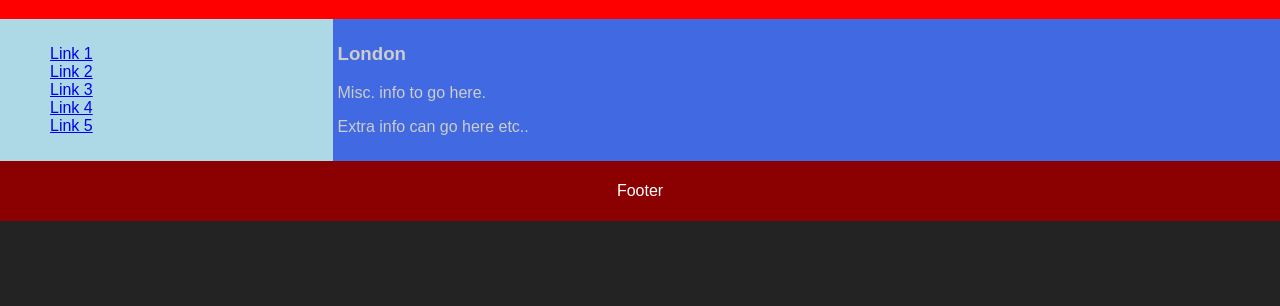
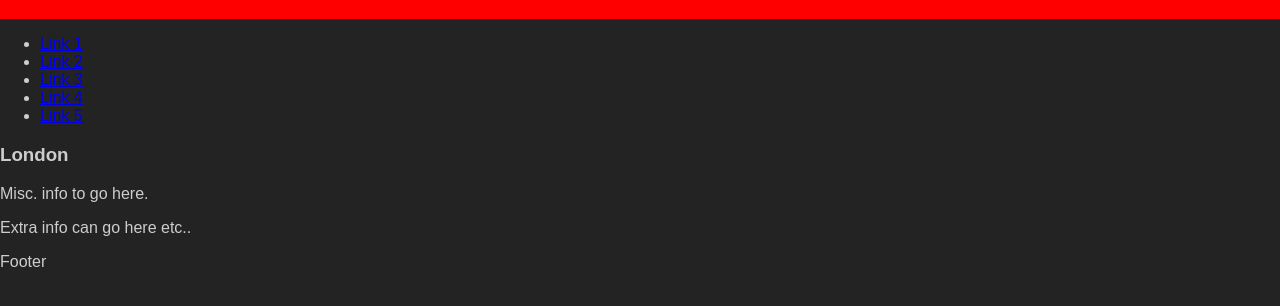
Before and after one commit to maxistu/Music-and-Audio, a plain HTML site: page index.html in a window 1280 px wide. Shown: the part 118-424 px from the top of the page. Drawn offline with Linux system fonts and the light colour scheme.

Commit message:
Update index.html

```diff
--- a/index.html
+++ b/index.html
@@ -22,50 +22,6 @@ header {
   color: white;
 }
 
-/* Container for flexboxes */
-.mainsection {
-  display: -webkit-flex;
-  display: flex;
-}
-
-/* Style the navigation menu */
-.listdiv {
-  -webkit-flex: 1;
-  -ms-flex: 1;
-  flex: 1;
-  background: lightblue;
-  padding: 10px;
-}
-
-/* Style the list inside the menu */
-.secondaryul {
-  list-style-type: none;
-  padding: 5;
-}
-
-/* Style the content */
-article {
-  -webkit-flex: 3;
-  -ms-flex: 3;
-  flex: 3;
-  background-color: royalblue;
-  padding: 5px;
-}
-
-/* Style the footer */
-footer {
-  background-color: darkred;
-  padding: 5px;
-  text-align: center;
-  color: white;
-}
-
-/* Responsive layout - makes the menu and the content (inside the section) sit on top of each other instead of next to each other */
-@media (max-width: 600px) {
-  section {
-    -webkit-flex-direction: column;
-    flex-direction: column;
-  }
 }
 </style>
 </head>
```
